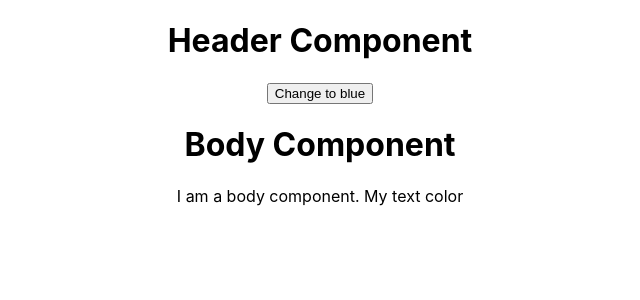
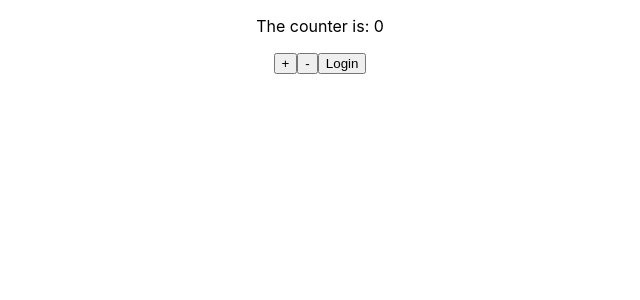
Before and after one commit to GANONTHA/react-redux, a React (Create React App) app: page / in a window 1280 px wide. Shown: the top 300 px of the page, without its empty margins (320-960 px from the left). Built offline with nearby package versions, Linux system fonts and the light colour scheme.

Commit message:
a redux app with counter

```diff
--- a/src/App.js
+++ b/src/App.js
@@ -1,13 +1,20 @@
 import "./App.css";
-import { useState } from "react";
-import Body from "./component/Body";
-import Header from "./component/Header";
+import { useSelector, useDispatch } from "react-redux";
+import { increment, decrement, signIn } from "./actions";
 
 function App() {
+  const counter = useSelector((state) => state.counter);
+  const isLoggedIn = useSelector((state) => state.isLogged);
+  const dispatch = useDispatch();
   return (
     <div className="App">
-      <Header />
-      <Body />
+      <p>The counter is: {counter}</p>
+      <button onClick={() => dispatch(increment(5))}>+</button>
+      <button onClick={() => dispatch(decrement(4))}>-</button>
+      {isLoggedIn && <h4>You are an admin</h4>}
+      <button onClick={() => dispatch(signIn())}>
+        {isLoggedIn ? "LogOut" : "Login"}
+      </button>
     </div>
   );
 }
--- /dev/null
+++ b/src/actions/index.js
@@ -0,0 +1,17 @@
+export const increment = (val) => {
+  return {
+    type: "INCREMENT",
+    payload: val,
+  };
+};
+export const decrement = (val) => {
+  return {
+    type: "DECREMENT",
+    payload: val,
+  };
+};
+export const signIn = () => {
+  return {
+    type: "SIGNIN",
+  };
+};
--- a/src/app/store.js
+++ /dev/null
@@ -1,8 +0,0 @@
-import colorSlice from "../features/color/colorSlice";
-import { configureStore } from "@reduxjs/toolkit";
-
-export const store = configureStore({
-  reducer: {
-    color: colorSlice.reducer,
-  },
-});
--- a/src/component/Body.js
+++ /dev/null
@@ -1,14 +0,0 @@
-import React from "react";
-import { useSelector } from "react-redux";
-
-const Body = () => {
-  const color = useSelector((state) => state.color);
-  return (
-    <div>
-      <h1>Body Component</h1>
-      <p style={{ color }}>I am a body component. My text color</p>
-    </div>
-  );
-};
-
-export default Body;
--- a/src/component/Header.js
+++ /dev/null
@@ -1,15 +0,0 @@
-import React from "react";
-import { changeToBlue } from "../features/color/colorSlice";
-import { useDispatch } from "react-redux";
-
-const Header = () => {
-  const dispatch = useDispatch();
-  return (
-    <div>
-      <h1>Header Component</h1>
-      <button onClick={() => dispatch(changeToBlue())}>Change to blue</button>
-    </div>
-  );
-};
-
-export default Header;
--- a/src/features/color/colorSlice.js
+++ /dev/null
@@ -1,16 +0,0 @@
-import { createSlice } from "@reduxjs/toolkit";
-
-const initialState = {
-  value: "red",
-};
-export const colorSlice = createSlice({
-  name: "color",
-  initialState,
-  reducers: {
-    changeToBlue(state) {
-      state.value = "blue";
-    },
-  },
-});
-export const { changeToBlue } = colorSlice.actions;
-export default colorSlice.reducer;
--- a/src/index.js
+++ b/src/index.js
@@ -3,8 +3,15 @@ import ReactDOM from "react-dom/client";
 import "./index.css";
 import App from "./App";
 import reportWebVitals from "./reportWebVitals";
-import { store } from "./app/store";
+import { legacy_createStore as createStore } from "redux";
 import { Provider } from "react-redux";
+import allReducers from "./reducers";
+
+const store = createStore(
+  allReducers,
+
+  window.__REDUX_DEVTOOLS_EXTENSION__ && window.__REDUX_DEVTOOLS_EXTENSION__()
+);
 
 const root = ReactDOM.createRoot(document.getElementById("root"));
 root.render(
--- /dev/null
+++ b/src/reducers/Counter.js
@@ -0,0 +1,12 @@
+const counterReducer = (state = 0, action) => {
+  switch (action.type) {
+    case "INCREMENT":
+      return state + action.payload;
+    case "DECREMENT":
+      return state - action.payload;
+    default:
+      return state;
+  }
+};
+
+export default counterReducer;
--- /dev/null
+++ b/src/reducers/Logged.js
@@ -0,0 +1,10 @@
+const isLoggedReducer = (state = false, action) => {
+  switch (action.type) {
+    case "SIGNIN":
+      return !state;
+    default:
+      return state;
+  }
+};
+
+export default isLoggedReducer;
--- /dev/null
+++ b/src/reducers/index.js
@@ -0,0 +1,10 @@
+import counterReducer from "./Counter";
+import isLoggedReducer from "./Logged";
+import { combineReducers } from "redux";
+
+const allReducers = combineReducers({
+  counter: counterReducer,
+  isLogged: isLoggedReducer,
+});
+
+export default allReducers;
```
